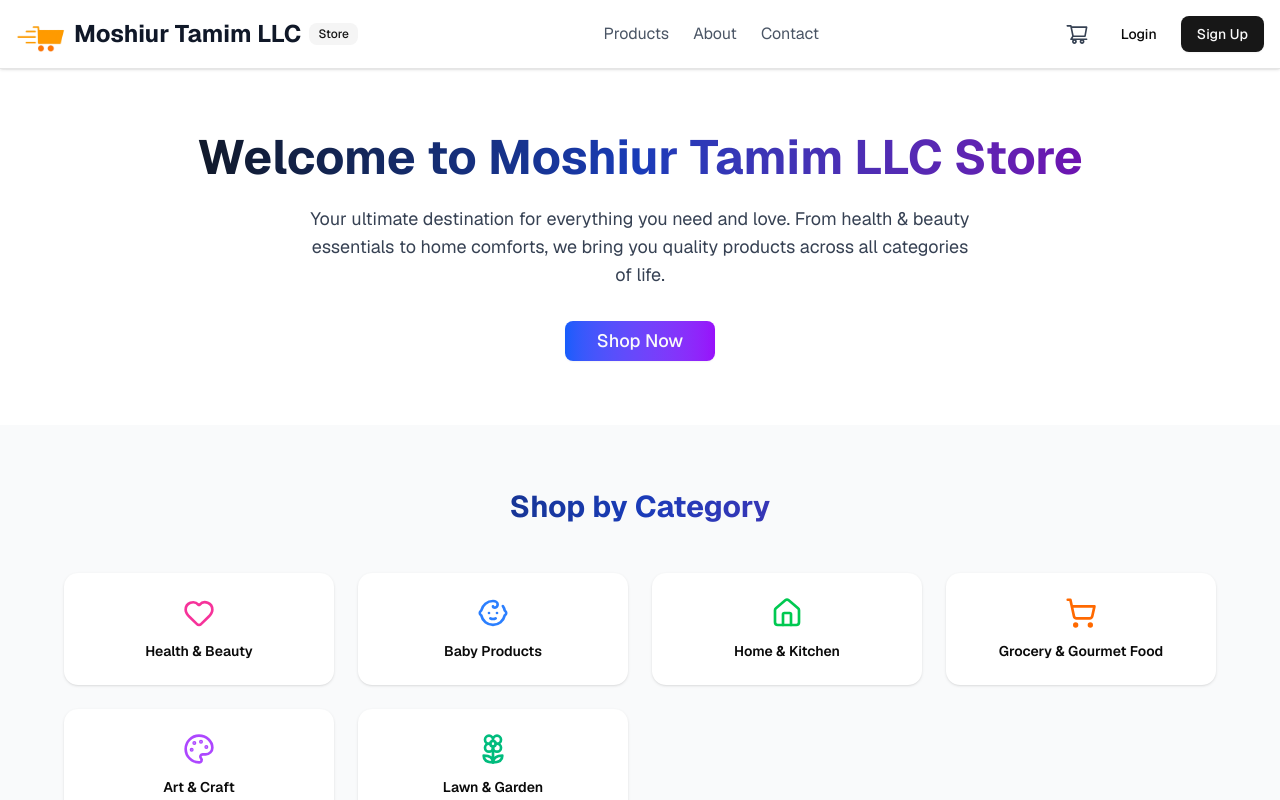
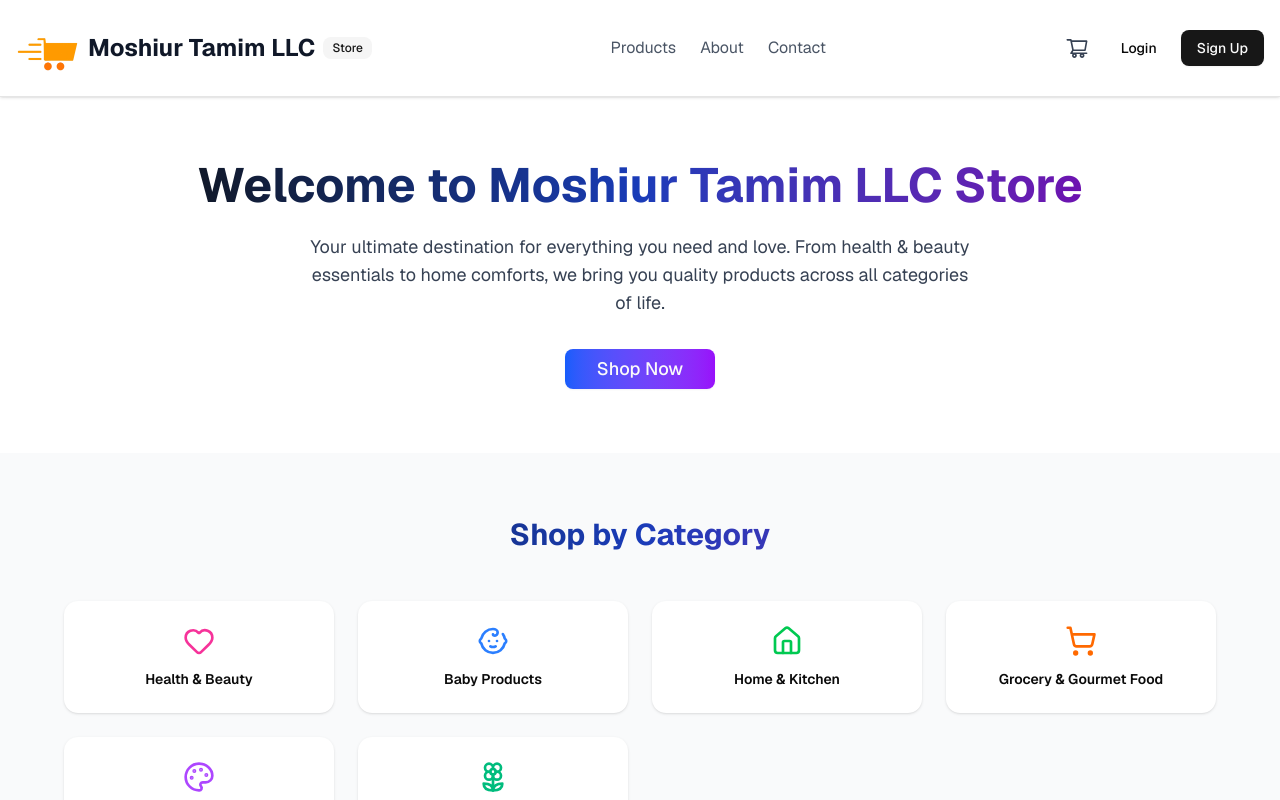
Before and after one commit to zshohag/ec-app, a Next.js app: page /about in a window 1280 px wide. Shown: the top 800 px of the page. Built offline with nearby package versions, Linux system fonts and the light colour scheme; no server answers.

Commit message:
logo_size_update

```diff
--- a/src/app/about/page.tsx
+++ b/src/app/about/page.tsx
@@ -77,7 +77,7 @@ export default function AboutPage() {
             </div>
             <div className="bg-white p-6 rounded-xl shadow-sm hover:shadow-lg transition-all duration-300 hover:-translate-y-1 text-center">
               <Flower2 className="w-8 h-8 mx-auto text-emerald-500 mb-3" />
-              <h3 className="font-semibold text-sm">Lawn & Garden</h3>
+              <h3 className="font-semibold text-sm">Patio, Lawn & Garden</h3>
             </div>
           </div>
         </div>
--- a/src/components/HomeSlider.tsx
+++ b/src/components/HomeSlider.tsx
@@ -13,14 +13,7 @@ import {
   CarouselPrevious,
 } from "@/components/ui/carousel";
 import { Button } from "@/components/ui/button";
-import {
-  Heart,
-  Baby,
-  Home,
-  ShoppingCart,
-  Palette,
-  Flower,
-} from "lucide-react";
+import { Heart, Baby, Home, ShoppingCart, Palette, Flower } from "lucide-react";
 import Link from "next/link";
 
 const slides = [
@@ -87,7 +80,7 @@ const slides = [
   {
     src: "/coverImage/plant.jpg",
     alt: "Lawn & Garden Banner",
-    headline: "Lawn & Garden",
+    headline: "Patio, Lawn & Garden",
     subtext: "Beautiful gardens start with quality tools & plants",
     cta: "Shop Garden",
     gradientImage: "from-green-500/40 via-lime-500/30 to-emerald-600/40",
@@ -318,7 +311,7 @@ export default function HomeSlider() {
       </div>
 
       {/* Additional Category Cards */}
-      <div className="mt-8 grid grid-cols-1 md:grid-cols-3 gap-6">
+      <div className="mt-8 grid grid-cols-1 md:grid-cols-2 gap-6">
         {slides.slice(4).map((slide, index) => (
           <motion.div
             key={index + 4}
--- a/src/components/shared/Navbar.tsx
+++ b/src/components/shared/Navbar.tsx
@@ -169,21 +169,9 @@ export function Navbar() {
     <header className="bg-white shadow-sm border-b sticky top-0 z-50">
       <div className="max-w-7xl mx-auto px-4 py-4">
         <div className="flex items-center justify-between">
-          {/* Logo */}
-          {/* <div className="flex items-center gap-4">
-            <Link href="/" className="flex items-center gap-2">
-              <h1 className="text-2xl font-bold text-gray-900">
-                Moshiur Tamim LLC
-              </h1>
-              <Badge variant="secondary" className="hidden sm:inline-flex">
-                Store
-              </Badge>
-            </Link>
-          </div> */}
-
           <div className="flex items-center gap-4">
             <Link href="/" className="flex items-center gap-2">
-              {/* Logo Image */}
+              {/* <div>
                 <Image
                   src="/images/bglogo.png"
                   alt="Logo"
@@ -191,8 +179,19 @@ export function Navbar() {
                   height={50}
                   className="rounded"
                 />
+              </div> */}
 
-              {/* Title and Badge */}
+              <div className="w-16 h-16 relative">
+                <Image
+                  src="/images/bglogo.png"
+                  alt="Logo"
+                  fill
+                  className="object-contain rounded"
+                  sizes="64px"
+                  priority
+                />
+              </div>
+
               <h1 className="text-2xl font-bold text-gray-900">
                 Moshiur Tamim LLC
               </h1>
@@ -201,6 +200,32 @@ export function Navbar() {
               </Badge>
             </Link>
           </div>
+
+          {/* <div className="flex justify-center items-center ">
+            <Link href="/" className="flex items-center gap-3">
+
+              <div className="w-16 h-16 relative">
+                <Image
+                  src="/images/bglogo.png"
+                  alt="Logo"
+                  fill
+                  className="object-contain rounded"
+                  sizes="64px"
+                  priority
+                />
+              </div>
+
+
+              <span className="flex items-center gap-2">
+                <h1 className="text-xl sm:text-2xl font-bold text-gray-900">
+                  M S WE shop
+                </h1>
+                <Badge variant="secondary" className="text-sm px-2 py-1">
+                  Store
+                </Badge>
+              </span>
+            </Link>
+          </div> */}
 
           {/* Navigation (Desktop) */}
           <nav className="hidden md:flex items-center gap-6">
```
Lines whose indentation alone changed are shown as unchanged.
